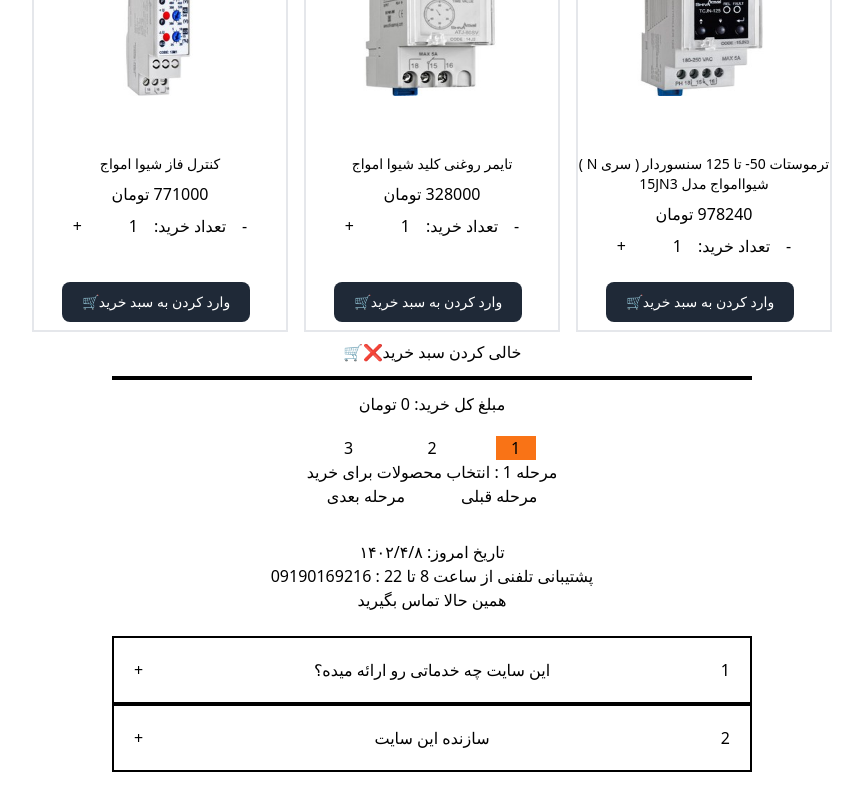
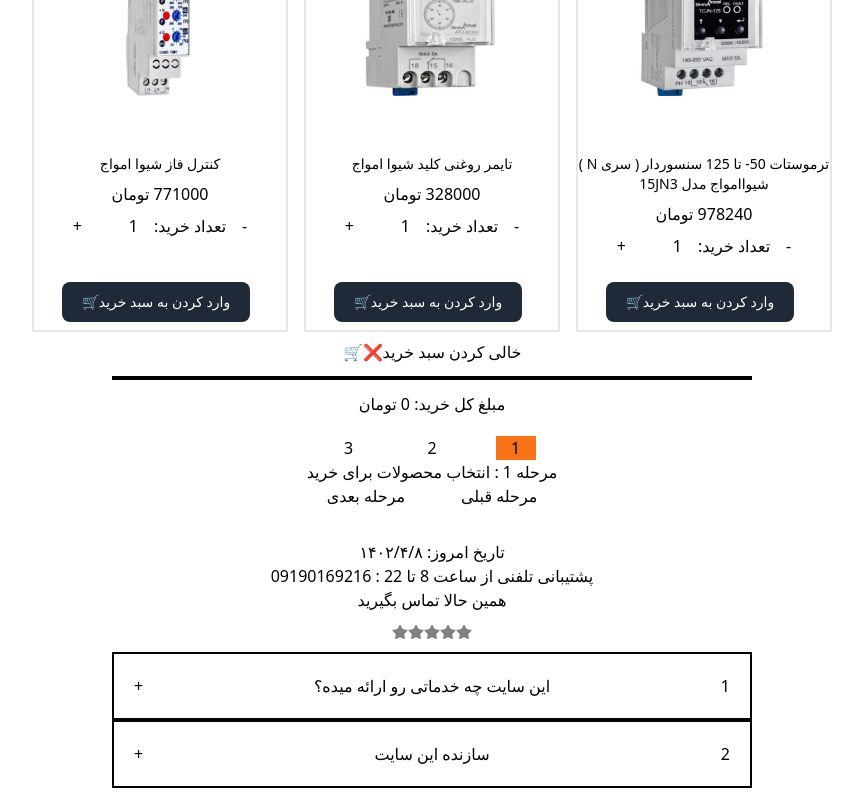
Before and after one commit to soheil-moonesi/ecommerce, a React (Vite) app: page / in a window 1280 px wide. Shown: the part 1196-1996 px from the top of the page, without its empty margins (208-1071 px from the left). Built offline with nearby package versions, Linux system fonts and the light colour scheme.

Commit message:
add rating section

```diff
--- a/package.json
+++ b/package.json
@@ -12,7 +12,8 @@
   "dependencies": {
     "prop-types": "^15.8.1",
     "react": "^18.2.0",
-    "react-dom": "^18.2.0"
+    "react-dom": "^18.2.0",
+    "react-icons": "^4.10.1"
   },
   "devDependencies": {
     "@types/react": "^18.0.37",
--- a/src/All_Models.jsx
+++ b/src/All_Models.jsx
@@ -11,7 +11,7 @@ export function All_Models({ handleAddItems }) {
 
   if (sortBy === "price_list")
     sortedItems = _data.toSorted((a, b) => a.price - b.price);
-
+  console.log(sortedItems);
   return (
     <>
       <h2 className="m-2 text-center">تمامی محصولات</h2>
--- a/src/App.jsx
+++ b/src/App.jsx
@@ -5,6 +5,7 @@ import { All_Levels } from "./All_Levels";
 import { All_Models } from "./All_Models";
 import { Header } from "./Header";
 import { Accordion } from "./Accordion";
+import { FaStar } from "react-icons/fa";
 
 export const _data = [
   {
@@ -111,7 +112,7 @@ function App() {
       />
       <All_Levels />
       <Footer />
-
+      <Rating />
       <Accordion AccordionText={AccordionText} />
     </div>
   );
@@ -123,10 +124,8 @@ function ShowNumberOfBuyItems({ items }) {
   );
 }
 
-function ButtonDeleteAllItems(){
-  return (
-    <button onClick={() => handleDeleteItems(items.id)}>❌</button>
-  )
+function ButtonDeleteAllItems() {
+  return <button onClick={() => handleDeleteItems(items.id)}>❌</button>;
 }
 
 export const level_message = [
@@ -146,4 +145,26 @@ const AccordionText = [
   },
 ];
 
+function Rating() {
+  const createStars = Array(5).fill(0);
+  const [currentRate, setRate] = useState(0);
+  const [currentRateHover, setRateHover] = useState(0);
+  //explain how position in short circuited is important
+  return (
+    <div className="flex">
+      {createStars.map((_, i) => (
+        <FaStar
+          key={i}
+          color={(currentRateHover || currentRate) > i ? "orange" : "gray"}
+          onClick={() => {
+            setRate(i + 1);
+          }}
+          onMouseEnter={() => setRateHover(i + 1)}
+          onMouseLeave={() => setRateHover(0)}
+        />
+      ))}
+    </div>
+  );
+}
+
 export default App;
```
Also changed, not shown: test.js (+16 -27 lines), 1 other file (tests, documents, lock files or other folders).
